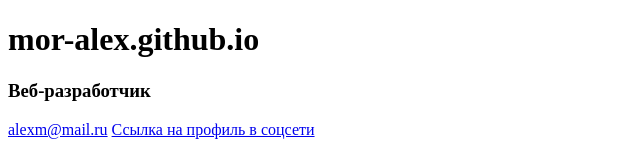
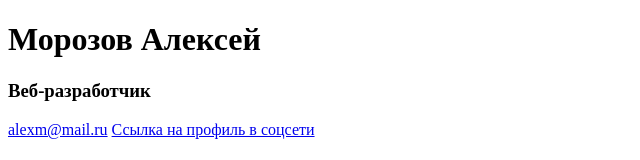
Before and after one commit to mor-alex/mor-alex.github.io, a plain HTML site: page index.html in a window 1280 px wide. Shown: the top 160 px of the page, without its empty margins (0-640 px from the left). Drawn offline with Linux system fonts and the light colour scheme.

Commit message:
old name for caption

```diff
--- a/index.html
+++ b/index.html
@@ -6,7 +6,7 @@
   <body>
     <div id="header">
       <h1 class="h1">
-        mor-alex.github.io
+        Морозов Алексей
       </h1>
       <h3>
         Веб-разработчик
```
